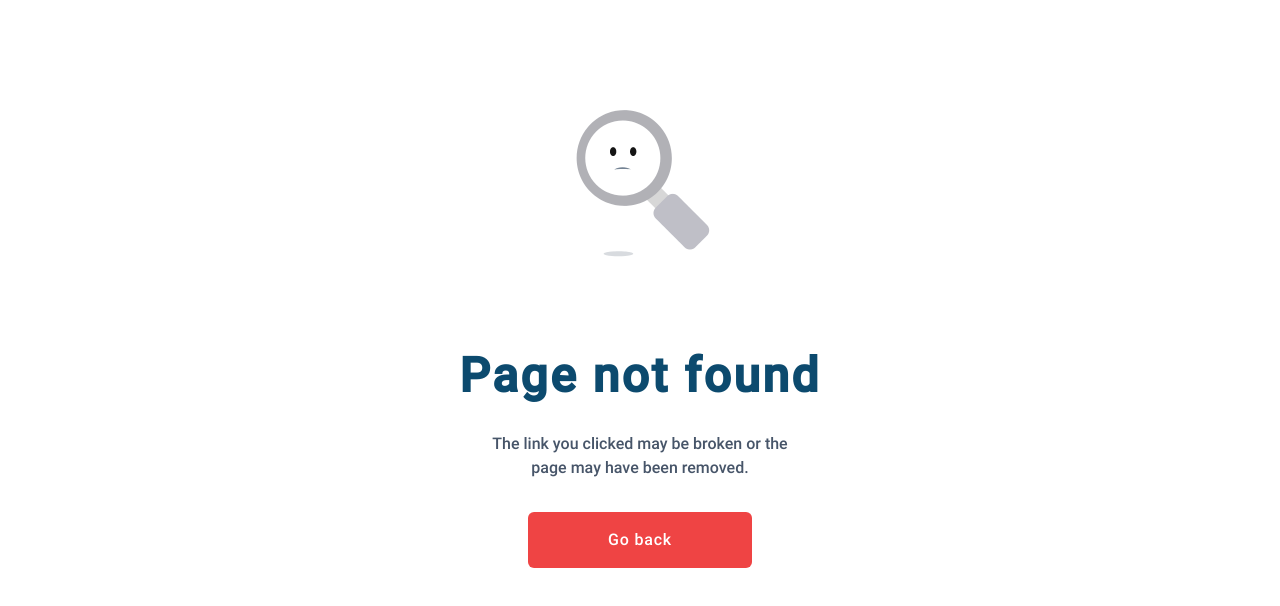
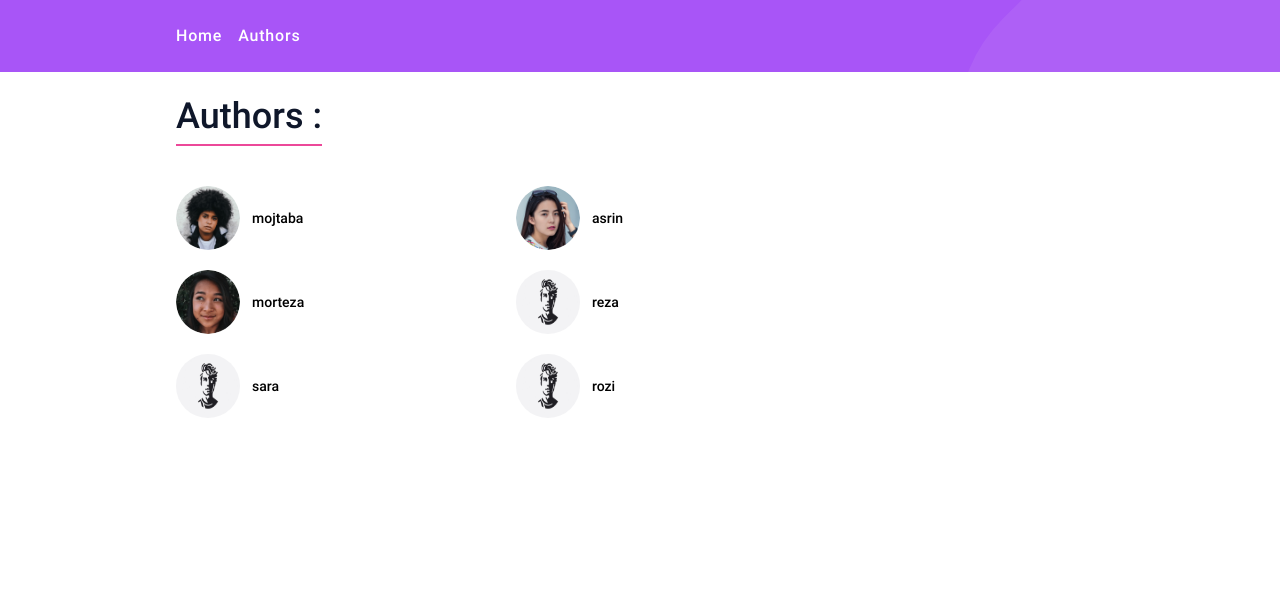
Before and after one commit to mojtaba-rasolzadeh/redux-blog, a React (Vite) app: page /authors in a window 1280 px wide. Before the commit this address had no page. Shown: the top 606 px of the page. Built offline with nearby package versions, Linux system fonts and the light colour scheme.

Commit message:
Creating Authors pages

```diff
--- a/server/db.json
+++ b/server/db.json
@@ -96,6 +96,22 @@
         "dislike": 0,
         "like": 0
       }
+    },
+    {
+      "id": "_Ut_27hz5KxkFbxF1IFht",
+      "category": "Art",
+      "title": "122",
+      "content": "3",
+      "created_at": "2023-02-11T07:57:47.998Z",
+      "img": "2",
+      "author": "6zzNuVQHsMSgwWSundXIC",
+      "reactions": {
+        "eyes": 0,
+        "rocket": 0,
+        "hooray": 0,
+        "dislike": 0,
+        "like": 0
+      }
     }
   ],
   "users": [
--- a/src/components/Blogs.jsx
+++ b/src/components/Blogs.jsx
@@ -23,7 +23,7 @@ const Blogs = () => {
     const blogStatus = useSelector(state => state.blogs.status);
     const dispatch = useDispatch();
 
-    const orderedBlogs = blogs.slice().sort((a, b) => b.created_at.localeCompare(a.created_at));
+    const orderedBlogs = blogs.slice().sort((a, b) => b.created_at && b.created_at.localeCompare(a.created_at));
 
     let content;
     if (blogStatus === 'loading') {
--- a/src/components/Header.jsx
+++ b/src/components/Header.jsx
@@ -1,11 +1,30 @@
+import { useLocation, Link, NavLink } from "react-router-dom";
+
+import SearchBox from './SearchBox';
+
 const Header = () => {
+    const location = useLocation();
     return (
         <header id="header" className="relative bg-gradient-to-r from-Violet-600 to-Violet-800 bg-purple-500">
-            <div className="container flex justify-center items-center mx-auto p-24">
+            <div className="container mx-auto">
+                <div className="container mx-auto space-x-4 p-6">
+                    <NavLink to="/" className="text-md text-white tracking-wider hover:text-slate-200">Home</NavLink>
+                    <NavLink to={`/authors`} className="text-md text-white tracking-wider hover:text-slate-200" >Authors</NavLink>
+                </div>
+                {location.pathname === '/' &&
+                    <SearchBox />
+                }
+            </div>
+        </header>
+    );
+}
+
+export default Header;
+
+{/* <div className="container flex justify-center items-center mx-auto p-24">
     <h2 className="text-5xl text-white text-center tracking-wide md:text-4xl">
         Blog Redux
     </h2>
-                {/* search */}
     <div className="absolute flex w-11/12 items-center bg-white rounded-xl p-3 px-5 -bottom-11 drop-shadow-2xl md:w-1/2">
         <svg
             xmlns="http://www.w3.org/2000/svg"
@@ -27,9 +46,4 @@ const Header = () => {
             className="w-full px-3 py-5 focus:outline-none tracking-wider"
         />
     </div>
-            </div>
-        </header>
-    );
-}
-
-export default Header;
+</div> */}
--- /dev/null
+++ b/src/components/SearchBox.jsx
@@ -0,0 +1,33 @@
+
+const SearchBox = () => {
+    return (
+        <div className="container flex justify-center items-center mx-auto p-16">
+            {/* <h2 className="text-5xl text-white text-center tracking-wide md:text-4xl">
+                Blog Redux
+            </h2> */}
+            <div className="absolute flex w-11/12 items-center bg-white rounded-xl p-3 px-5 -bottom-11 drop-shadow-2xl md:w-1/2">
+                <svg
+                    xmlns="http://www.w3.org/2000/svg"
+                    fill="none"
+                    viewBox="0 0 24 24"
+                    strokeWidth={1.5}
+                    stroke="currentColor"
+                    className="w-10 h-8"
+                >
+                    <path
+                        strokeLinecap="round"
+                        strokeLinejoin="round"
+                        d="M21 21l-5.197-5.197m0 0A7.5 7.5 0 105.196 5.196a7.5 7.5 0 0010.607 10.607z"
+                    />
+                </svg>
+                <input
+                    type="search"
+                    placeholder="Search By Category"
+                    className="w-full px-3 py-5 focus:outline-none tracking-wider"
+                />
+            </div>
+        </div>
+    );
+}
+
+export default SearchBox;
--- a/src/layouts/MainLayout.jsx
+++ b/src/layouts/MainLayout.jsx
@@ -8,7 +8,8 @@ const MainLayout = () => {
 
     return (
         <>
-            {location.pathname === '/' && <Header />}
+            {/* {location.pathname === '/' && <Header />} */}
+            <Header />
             <div>
                 <Outlet />
             </div>
--- /dev/null
+++ b/src/pages/Authors.jsx
@@ -0,0 +1,32 @@
+import { useSelector } from "react-redux";
+import { Link } from "react-router-dom";
+
+import { selectAllUsers } from "../reducers/userSlice";
+
+const Authors = () => {
+    const authors = useSelector(selectAllUsers);
+    console.log(authors);
+    return (
+        <section>
+            <div className="container mx-auto p-6">
+                <h2 className="inline-block text-4xl text-slate-900 border-b-2 border-pink-500 pb-2 ">Authors : </h2>
+                <div className="flex items-center flex-wrap gap-5 mt-10">
+                    {
+                        authors.map((author) => (
+                            <article key={author.id} className="w-80 flex items-center space-x-3">
+                                <Link to={`/authors/${author.id}`}>
+                                    <img src={author.avatar_path} className="h-16 w-16 rounded-full" alt={author.name} />
+                                </Link>
+                                <Link to={`/authors/${author.id}`}>
+                                    <h2 className="text-sm">{author.name}</h2>
+                                </Link>
+                            </article>
+                        ))
+                    }
+                </div>
+            </div>
+        </section>
+    );
+}
+
+export default Authors;
```
Also changed, not shown: src/routes/index.jsx (+10 -5 lines). Lines whose indentation alone changed are shown as unchanged.
